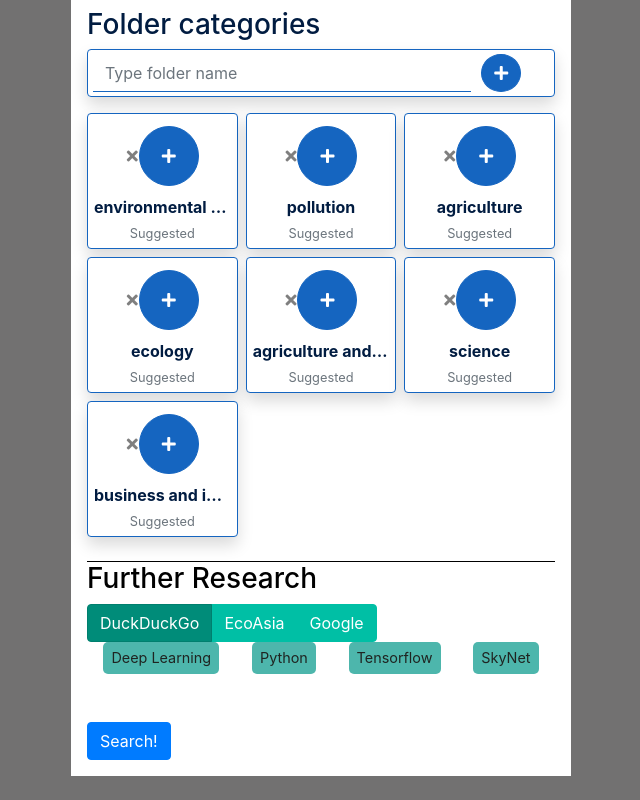
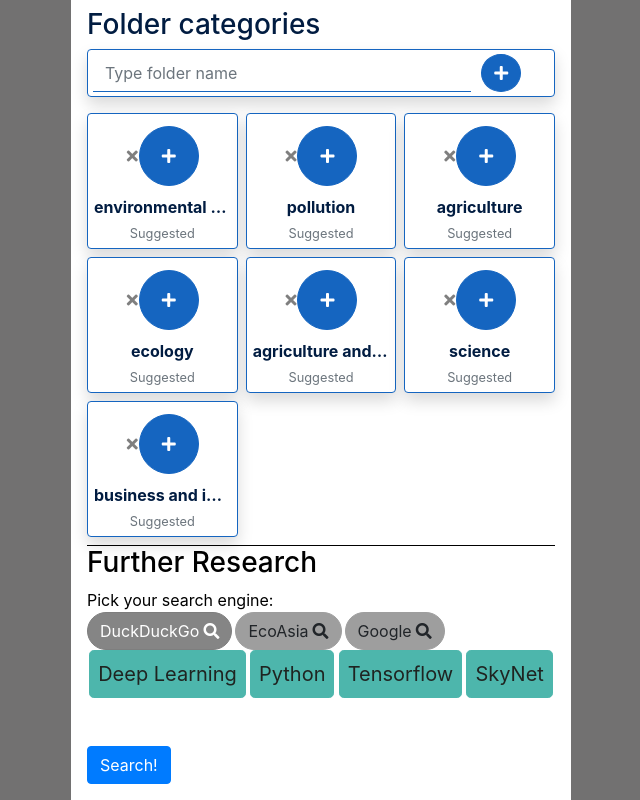
Before and after one commit to study-assist/browser-extension, a React (Create React App) app in the folder frontend/: page / in a window 1280 px wide. Shown: the part 423-1223 px from the top of the page, without its empty margins (319-959 px from the left). Before the commit the page ends 1199 px from the top, so only its background shows below. Built offline with nearby package versions, Linux system fonts and the light colour scheme.

Commit message:
[WIP] style research engine buttons

```diff
--- a/frontend/src/components/ResearchEngine.jsx
+++ b/frontend/src/components/ResearchEngine.jsx
@@ -1,4 +1,5 @@
 import React, { Component } from "react";
+import { ButtonGroup } from "reactstrap";
 
 import "../css/Research.css";
 
@@ -10,22 +11,23 @@ class ResearchEngine extends Component {
   render() {
     return (
       <>
-        <div
-          className="btn-group btn-group-toggle form-check form-check-inline"
+        <div className="d-inline-block">Pick your search engine:</div>
+        <ButtonGroup
+          className="btn-group-toggle form-check form-check-inline"
           data-toggle="buttons"
         >
-          <label className="   active engine btn btn-engine-color">
+          <label className="active btn btn-engine-color rounded-pill mr-1">
             <input
               type="radio"
               name="options"
               id="duckduckgo"
               autoComplete="off"
-              // checked
               className="engine"
             />{" "}
             DuckDuckGo
+            <i className="fas fa-search pl-1" />
           </label>
-          <label className="engine btn btn-engine-color">
+          <label className="btn btn-engine-color rounded-pill mr-1">
             <input
               type="radio"
               name="options"
@@ -33,12 +35,14 @@ class ResearchEngine extends Component {
               autoComplete="off"
             />{" "}
             EcoAsia
+            <i className="fas fa-search pl-1" />
           </label>
-          <label className="engine btn btn-engine-color">
+          <label className="btn btn-engine-color rounded-pill mr-1">
             <input type="radio" name="options" id="google" autoComplete="off" />{" "}
             Google
+            <i className="fas fa-search pl-1" />
           </label>
-        </div>
+        </ButtonGroup>
       </>
     );
   }
--- a/frontend/src/components/ResearchSuggestion.jsx
+++ b/frontend/src/components/ResearchSuggestion.jsx
@@ -5,8 +5,8 @@ import "../css/Research.css";
 
 function ResearchSuggestion({ term }) {
   return (
-    <div className="term p-2 btn-search-color">
-      <span className=" term">{term}</span>
+    <div className="term p-2 btn btn-search-color btn-lg">
+      <span className="term">{term}</span>
     </div>
   );
 }
--- a/frontend/src/components/ResearchView.jsx
+++ b/frontend/src/components/ResearchView.jsx
@@ -21,7 +21,7 @@ function ResearchView({ research }) {
   );
 }
 
-ResearchView.propsTypes = {
+ResearchView.propTypes = {
   research: propTypes.array
 };
 
--- a/frontend/src/css/Research.css
+++ b/frontend/src/css/Research.css
@@ -1,24 +1,11 @@
 .research-main {
   border-top: solid 1px;
-  margin-top: 1rem;
 }
 
 research-title {
   color: rgb(15, 15, 15);
 }
 
-.engine {
-  padding-left: 0.6rem;
-  padding-right: 0.6rem;
-}
-
-.engine:active,
-.engine:focus {
-}
-
 .term {
   color: #1f2421;
-  font-size: 0.9rem;
-  line-height: 1.1;
-  border-radius: 5px;
 }
--- a/frontend/src/css/custom.css
+++ b/frontend/src/css/custom.css
@@ -236,27 +236,27 @@ fieldset:disabled a.btn {
       box-shadow: 0 0 0 0.2rem rgba(56, 124, 201, 0.5); }
 
 .btn-engine-color {
-  color: #fff;
-  background-color: #00bfa5;
-  border-color: #00bfa5; }
+  color: #212529;
+  background-color: #9e9e9e;
+  border-color: #9e9e9e; }
   .btn-engine-color:hover {
     color: #fff;
-    background-color: #009984;
-    border-color: #008c79; }
+    background-color: #8b8b8b;
+    border-color: #858585; }
   .btn-engine-color:focus, .btn-engine-color.focus {
-    box-shadow: 0 0 0 0.2rem rgba(38, 201, 179, 0.5); }
+    box-shadow: 0 0 0 0.2rem rgba(139, 140, 140, 0.5); }
   .btn-engine-color.disabled, .btn-engine-color:disabled {
-    color: #fff;
-    background-color: #00bfa5;
-    border-color: #00bfa5; }
+    color: #212529;
+    background-color: #9e9e9e;
+    border-color: #9e9e9e; }
   .btn-engine-color:not(:disabled):not(.disabled):active, .btn-engine-color:not(:disabled):not(.disabled).active,
   .show > .btn-engine-color.dropdown-toggle {
     color: #fff;
-    background-color: #008c79;
-    border-color: #007f6e; }
+    background-color: #858585;
+    border-color: #7e7e7e; }
     .btn-engine-color:not(:disabled):not(.disabled):active:focus, .btn-engine-color:not(:disabled):not(.disabled).active:focus,
     .show > .btn-engine-color.dropdown-toggle:focus {
-      box-shadow: 0 0 0 0.2rem rgba(38, 201, 179, 0.5); }
+      box-shadow: 0 0 0 0.2rem rgba(139, 140, 140, 0.5); }
 
 .btn-search-color {
   color: #fff;
@@ -471,25 +471,25 @@ fieldset:disabled a.btn {
       box-shadow: 0 0 0 0.2rem rgba(21, 101, 192, 0.5); }
 
 .btn-outline-engine-color {
-  color: #00bfa5;
-  border-color: #00bfa5; }
+  color: #9e9e9e;
+  border-color: #9e9e9e; }
   .btn-outline-engine-color:hover {
-    color: #fff;
-    background-color: #00bfa5;
-    border-color: #00bfa5; }
+    color: #212529;
+    background-color: #9e9e9e;
+    border-color: #9e9e9e; }
   .btn-outline-engine-color:focus, .btn-outline-engine-color.focus {
-    box-shadow: 0 0 0 0.2rem rgba(0, 191, 165, 0.5); }
+    box-shadow: 0 0 0 0.2rem rgba(158, 158, 158, 0.5); }
   .btn-outline-engine-color.disabled, .btn-outline-engine-color:disabled {
-    color: #00bfa5;
+    color: #9e9e9e;
     background-color: transparent; }
   .btn-outline-engine-color:not(:disabled):not(.disabled):active, .btn-outline-engine-color:not(:disabled):not(.disabled).active,
   .show > .btn-outline-engine-color.dropdown-toggle {
-    color: #fff;
-    background-color: #00bfa5;
-    border-color: #00bfa5; }
+    color: #212529;
+    background-color: #9e9e9e;
+    border-color: #9e9e9e; }
     .btn-outline-engine-color:not(:disabled):not(.disabled):active:focus, .btn-outline-engine-color:not(:disabled):not(.disabled).active:focus,
     .show > .btn-outline-engine-color.dropdown-toggle:focus {
-      box-shadow: 0 0 0 0.2rem rgba(0, 191, 165, 0.5); }
+      box-shadow: 0 0 0 0.2rem rgba(158, 158, 158, 0.5); }
 
 .btn-outline-search-color {
   color: #4db6ac;
@@ -810,12 +810,12 @@ button.bg-folder-color:focus {
   background-color: #104d92 !important; }
 
 .bg-engine-color {
-  background-color: #00bfa5 !important; }
+  background-color: #9e9e9e !important; }
 
 a.bg-engine-color:hover, a.bg-engine-color:focus,
 button.bg-engine-color:hover,
 button.bg-engine-color:focus {
-  background-color: #008c79 !important; }
+  background-color: #858585 !important; }
 
 .bg-search-color {
   background-color: #4db6ac !important; }
@@ -889,7 +889,7 @@ button.bg-search-color:focus {
   border-color: #1565c0 !important; }
 
 .border-engine-color {
-  border-color: #00bfa5 !important; }
+  border-color: #9e9e9e !important; }
 
 .border-search-color {
   border-color: #4db6ac !important; }
@@ -3151,10 +3151,10 @@ a.text-folder-color:hover, a.text-folder-color:focus {
   color: #0d417b !important; }
 
 .text-engine-color {
-  color: #00bfa5 !important; }
+  color: #9e9e9e !important; }
 
 a.text-engine-color:hover, a.text-engine-color:focus {
-  color: #007363 !important; }
+  color: #787878 !important; }
 
 .text-search-color {
   color: #4db6ac !important; }
--- a/frontend/src/scss/custom.scss
+++ b/frontend/src/scss/custom.scss
@@ -2,7 +2,7 @@
 
 $theme-colors: (
   "folder-color": #1565c0,
-  "engine-color": #00bfa5,
+  "engine-color": #9e9e9e,
   "search-color": #4db6ac
 );
 
```
